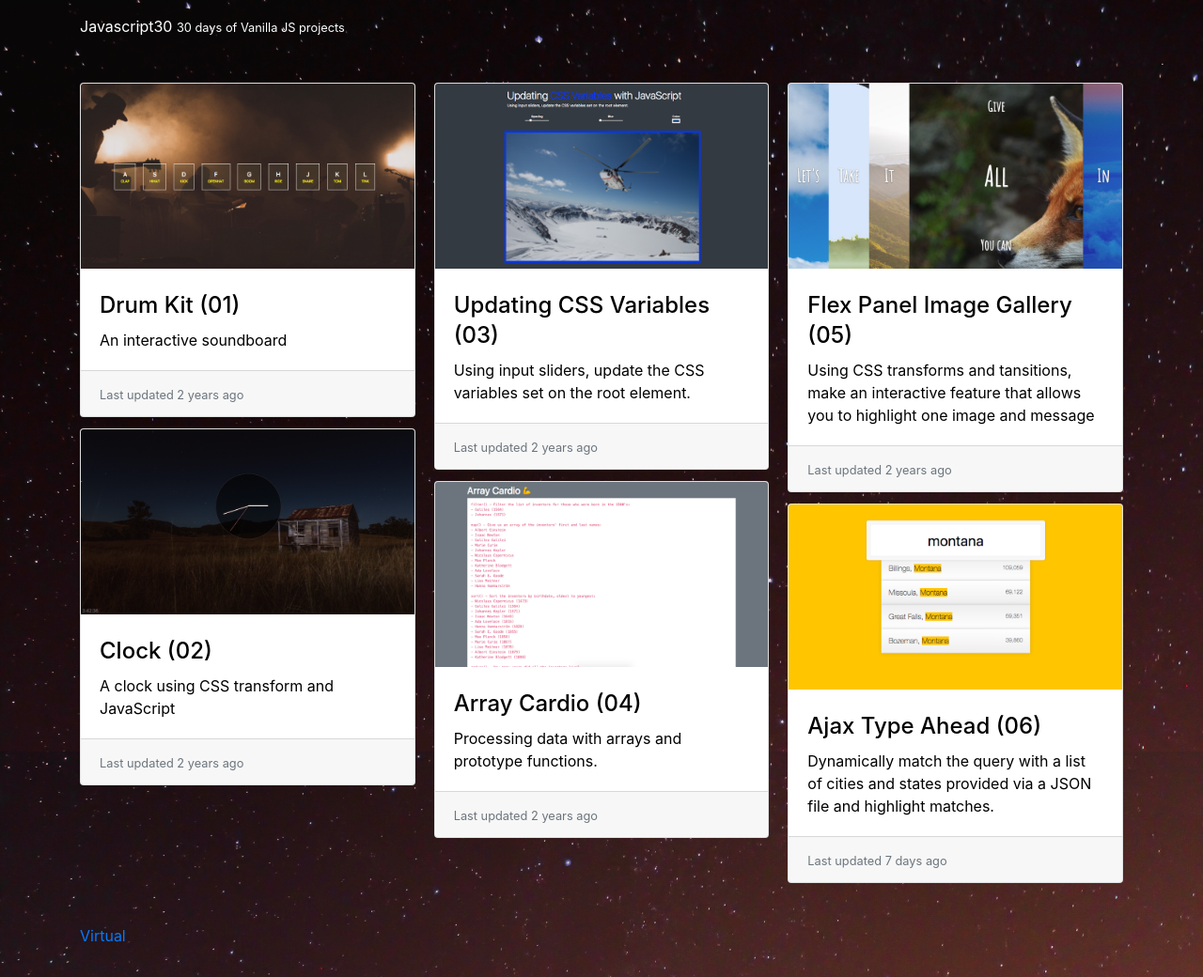
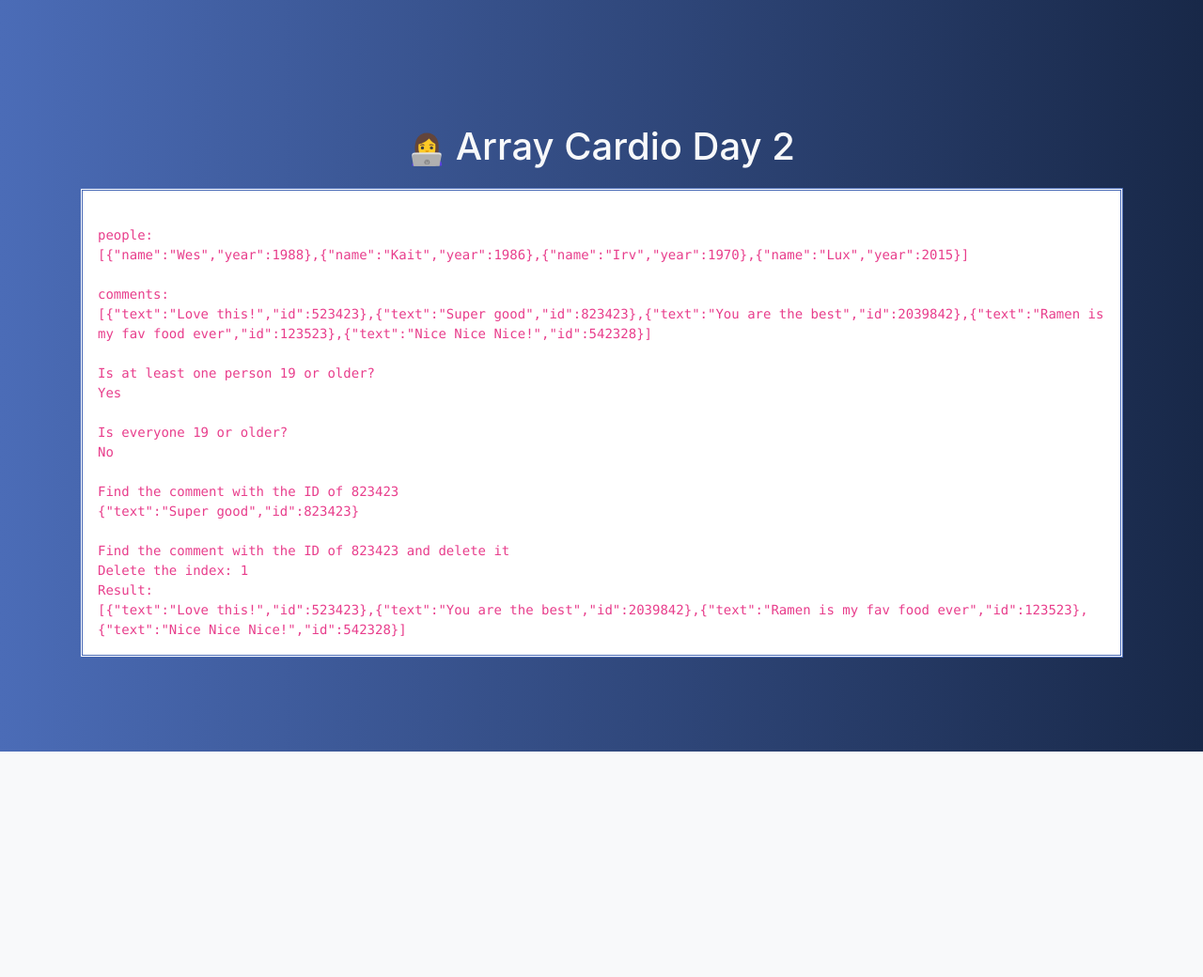
Before and after one commit to virtual/javascript30, a PHP site: page /07-arrays/index.html in a window 1280 px wide. Shown: the whole page at 94% size. After the commit the page ends 800 px from the top, so only its background shows below. Run offline with PHP 8.4, Linux system fonts and the light colour scheme; some libraries are stand-ins or nearby versions.

Commit message:
add 7 array cardio 2

```diff
--- /dev/null
+++ b/07-arrays/app.js
@@ -0,0 +1,71 @@
+// https://github.com/wesbos/JavaScript30
+// Get your shorts on - this is an array workout!
+// ## Array Cardio Day 2
+// Some data we can work with
+let output = '';
+let term = '> ';
+let space = "\r\n";
+
+
+
+ // ## Array Cardio Day 2
+ const people = [
+  { name: 'Wes', year: 1988 },
+  { name: 'Kait', year: 1986 },
+  { name: 'Irv', year: 1970 },
+  { name: 'Lux', year: 2015 }
+];
+const comments = [
+  { text: 'Love this!', id: 523423 },
+  { text: 'Super good', id: 823423 },
+  { text: 'You are the best', id: 2039842 },
+  { text: 'Ramen is my fav food ever', id: 123523 },
+  { text: 'Nice Nice Nice!', id: 542328 }
+];
+output += space +"people: "+ space;
+output += JSON.stringify(people);
+output += space;
+
+output += space +"comments: "+ space;
+output += JSON.stringify(comments);
+output += space;
+
+// Some and Every Checks
+// Array.prototype.some()
+output += space +"Is at least one person 19 or older?"+ space;
+const hasAdult = people.some(function(person) {
+  const currentYear = new Date().getFullYear();
+  return ( currentYear - person.year >= 19);
+  });
+output += hasAdult ? 'Yes' : 'No';
+output += space;
+
+// Array.prototype.every()
+output += space +"Is everyone 19 or older?"+ space;
+const allAdult = people.every(function(person) {
+  const currentYear = new Date().getFullYear();
+  return ( currentYear - person.year >= 19);
+  });
+output += allAdult ? 'Yes' : 'No';
+output += space;
+
+// Array.prototype.find()
+output += space +"Find the comment with the ID of 823423"+ space;
+const comment = comments.find(comment => comment.id === 823423)
+output += JSON.stringify(comment);
+output += space;
+// Find is like filter, but instead returns just the one you are looking for
+// find the comment with the ID of 823423
+// Array.prototype.findIndex()
+output += space +"Find the comment with the ID of 823423 and delete it"+ space;
+const deleteCommentByIndex = comments.findIndex(comment => comment.id === 823423)
+output += "Delete the index: " +JSON.stringify(deleteCommentByIndex);
+comments.splice(deleteCommentByIndex, 1)
+output += space + "Result:" + space;
+// Find the comment with this ID
+// delete the comment with the ID of 823423
+
+output += JSON.stringify(comments);
+
+
+document.getElementById('output').innerText = output;
--- /dev/null
+++ b/07-arrays/index.html
@@ -0,0 +1,21 @@
+<!DOCTYPE html>
+<html lang="en">
+<head>
+  <meta charset="UTF-8">
+  <meta name="viewport" content="width=device-width, initial-scale=1.0">
+  <meta http-equiv="X-UA-Compatible" content="ie=edge">
+  <title>Array Cardio Day 2</title>
+  <link rel="stylesheet" href="../bootstrap/dist/css/bootstrap.min.css">
+  <link rel="stylesheet" href="style.css">
+  <meta property="og:image" content="./thumbnail.png" />
+</head>
+<body class="inverse text-light">
+
+  <main class="container">
+    <h1><small>👩‍💻</small> Array Cardio Day 2 </h1>
+    <code id="output"></code>
+  </main>
+
+  <script src="./app.js"></script>
+</body>
+</html>
--- /dev/null
+++ b/07-arrays/style.css
@@ -0,0 +1,14 @@
+html,body { margin:0;padding:0;}
+body { padding: 1rem;
+  background: linear-gradient(90deg, #4b6cb7 0%, #182848 100%);
+  display: flex;
+  min-height: 100vh;
+  justify-content: center;
+  align-items: center;
+  flex-direction: column;
+}
+main { flex: 0; }
+h1 { margin: 2rem 0 1.2rem; width: 100%; text-align: center;}
+#output {background:#fff; padding: 1rem; display: block;
+  border: 3px double #4b6cb7;
+}
--- a/index.html
+++ b/index.html
@@ -26,7 +26,7 @@
         <div class="row">
           <div class="col-12">
             <p class="masthead-brand">  <span class="octicon octicon-flame"><span class="sr-only">flame</span></span> Javascript30
-              <small>30 days of Vanilla JS projects</small>
+              <small>30 days of Vanilla JS projects from Wes Bos</small>
             </p>
           </div>
         </div>
@@ -104,6 +104,19 @@
               </div>
             </div>
 
+
+
+            <div class="card">
+              <a href="./07-arrays"><img class="card-img-top" src="./07-arrays/thumbnail.png" alt="code for array manipulation"></a>
+              <div class="card-body">
+                <h2 class="card-title"><a href="./07-arrays">Array Cardio Day 2 (07)</a></h2>
+                <p class="card-text">More manipulation on arrays using some, every, find and findIndex functions.</p>
+              </div>
+              <div class="card-footer">
+                <small class="text-muted"><span class="octicon octicon-pencil"><span class="sr-only">Edit</span></span> Last updated <span class="updatedTime">12/02/2019</span></script></small>
+              </div>
+            </div>
+
           </div>
         </div>
     </main>
--- a/style.css
+++ b/style.css
@@ -18,7 +18,16 @@ background:
 
       color:#fff;
 }
-
+.card-columns .card { margin-bottom: 1rem; }
 .card a { color:#000; font-size: 1.5rem;}
 .card-title { line-height: 1;}
 main {flex: 1; padding-top: 1rem; padding-bottom: 1rem; color:initial; }
+@media (min-width: 576px) {
+  .card-columns { column-count: 2;}
+}
+@media (min-width: 768px) {
+  .card-columns { column-count: 3;}
+}
+@media (min-width: 1100px) {
+  .card-columns { column-count: 4;}
+}
```
Also changed, not shown: 07-arrays/thumbnail.png (added).
